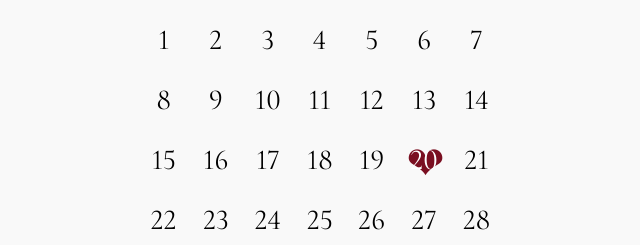
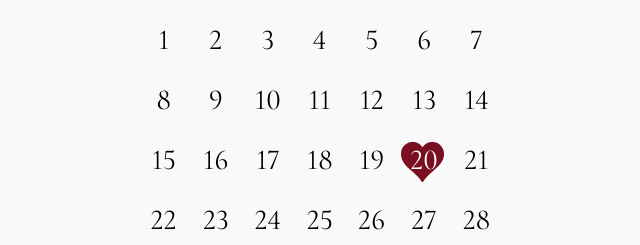
Before and after one commit to KateYag/site4, a plain HTML site: page index.html in a window 1280 px wide. Shown: the part 1940-2185 px from the top of the page, 320-960 px from the left. Drawn offline with Linux system fonts and the light colour scheme; a web font is replaced by a local one.

Commit message:
Add files via upload

```diff
--- a/adaptive.css
+++ b/adaptive.css
@@ -185,8 +185,12 @@
     .heart {
         color: #7a0f21;
         font-size: 37px;
-        bottom: -8px;
-        right: 0px;
+        bottom: -16px;
+        right: 2px;
+    }
+    .heart svg {
+        width: 29px;
+        height: 40px;
     }
     .location-info p {
         font-size: 22px;
@@ -295,9 +299,10 @@
     .heart {
         color: #7a0f21;
         font-size: 37px;
-        bottom: -8px;
-        right: 0px;
+        bottom: -16px;
+        right: 2px;
     }
+
     .location-info p {
         font-size: 22px;
     }
@@ -390,7 +395,7 @@
         top: -87px;
     }
     .heart {
-        right: -1px;
+        right: 2px;
     }
     .location-info p {
         font-size: 18px;
--- a/script.js
+++ b/script.js
@@ -21,7 +21,21 @@ for (let day = 1; day <= daysInMonth; day++) {
         dayCell.classList.add('special');
         let heart = document.createElement('span');
         heart.classList.add('heart');
-        heart.textContent = '❤';
+        heart.innerHTML = `
+        <svg xmlns="http://www.w3.org/2000/svg" viewBox="0 0 1280 1189" width="16" height="16">
+            <g transform="translate(0,1189) scale(0.1,-0.1)" fill="#7a0f21">
+                <path d="M3250 11884 c-25 -2 -106 -11 -180 -20 -1485 -172 -2704 -1295 -3001 -2764
+                -133 -660 -67 -1507 171 -2223 252 -753 675 -1411 1397 -2172 342 -360 634 -630
+                1588 -1470 231 -203 488 -430 570 -505 1024 -920 1735 -1692 2346 -2547 l130 -183
+                132 0 132 1 130 192 c557 822 1212 1560 2185 2461 191 178 408 373 1027 923 956
+                852 1445 1343 1841 1850 643 825 968 1603 1064 2553 19 196 17 665 -5 835 -105 805
+                -441 1497 -998 2054 -557 557 -1250 894 -2054 998 -193 24 -613 24 -810 0 -733 -93
+                -1379 -387 -1920 -874 -191 -172 -406 -417 -535 -610 -30 -45 -57 -82 -60 -82 -3 0
+                -30 37 -60 82 -129 193 -344 438 -535 610 -531 478 -1170 773 -1878 867 -146 20
+                -562 34 -677 24z"/>
+            </g>
+        </svg>
+    `;
         dayCell.appendChild(heart);
     }
 
@@ -38,6 +52,12 @@ document.addEventListener("DOMContentLoaded", function () {
         letter.style.animationDelay = `${index * 0.2}s`; // Регулируем задержку появления букв
     });
 });
+
+
+
+
+
+
 
 
 document.querySelector(".wedding-form").addEventListener("submit", async function (e) {
--- a/style.css
+++ b/style.css
@@ -36,6 +36,7 @@
     transform: translateY(50px);
     transition: opacity 0.8s ease-out, transform 3s ease-out;
 }
+
 
 .show {
     opacity: 1;
@@ -144,9 +145,13 @@
     color: #7a0f21;
     font-size: 46px;
     position: absolute;
-    bottom: -5px;
-    right: 3px;
+    bottom: -8px;
+    right: 1px;
     z-index: -1;
+}
+.heart svg {
+    width: 49px;
+    height: 40px;
 }
 
 .day.special {
```
